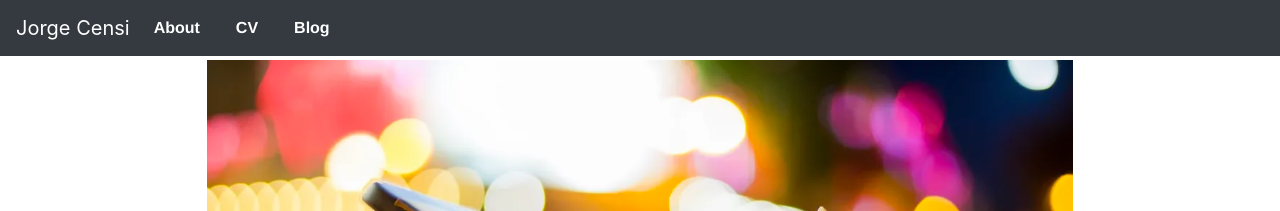
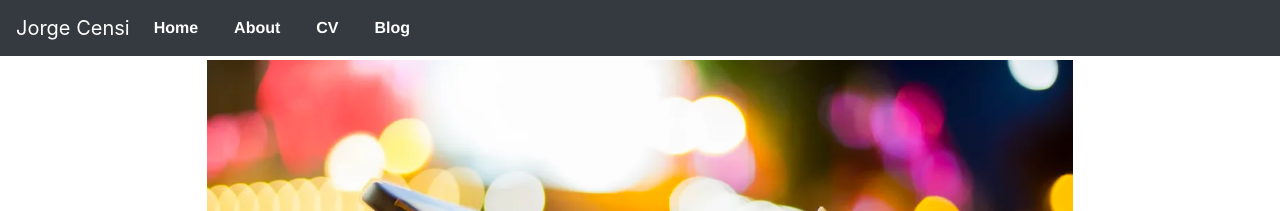
Before and after one commit to jorgecensi/jorgecensi.github.io, a Jekyll site: the page built from index.html, in a window 1280 px wide. Shown: the top 211 px of the page. Built offline with Jekyll 4.4.1, drawn with Linux system fonts in a browser that asks for light colours.

Commit message:
add Home button

```diff
--- a/_layouts/default.html
+++ b/_layouts/default.html
@@ -14,7 +14,10 @@
             <div id="my-nav" class="collapse navbar-collapse">
                 <ul class="navbar-nav mr-auto">
                     <li class="nav-item active">
-                        <a class="nav-link" href="/about.html">About<span class="sr-only">(current)</span></a>
+                        <a class="nav-link" href="/">Home</a>
+                    </li>
+                    <li class="nav-item active">
+                        <a class="nav-link" href="/about.html">About</a>
                     </li>
                     <li class="nav-item active">
                         <a class="nav-link" href="/cv/Jorge Luis Censi.pdf" tabindex="-1" aria-disabled="true">CV</a>
```
